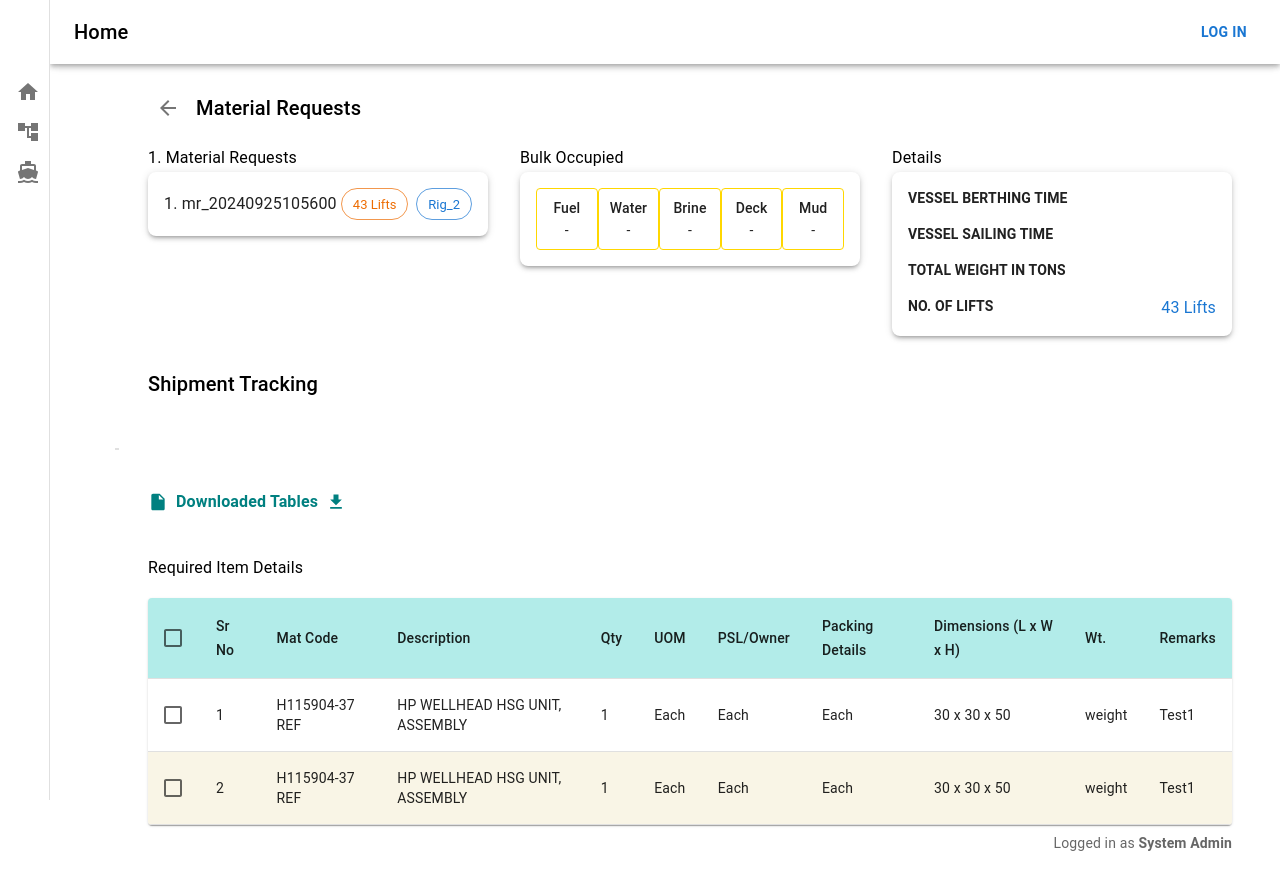
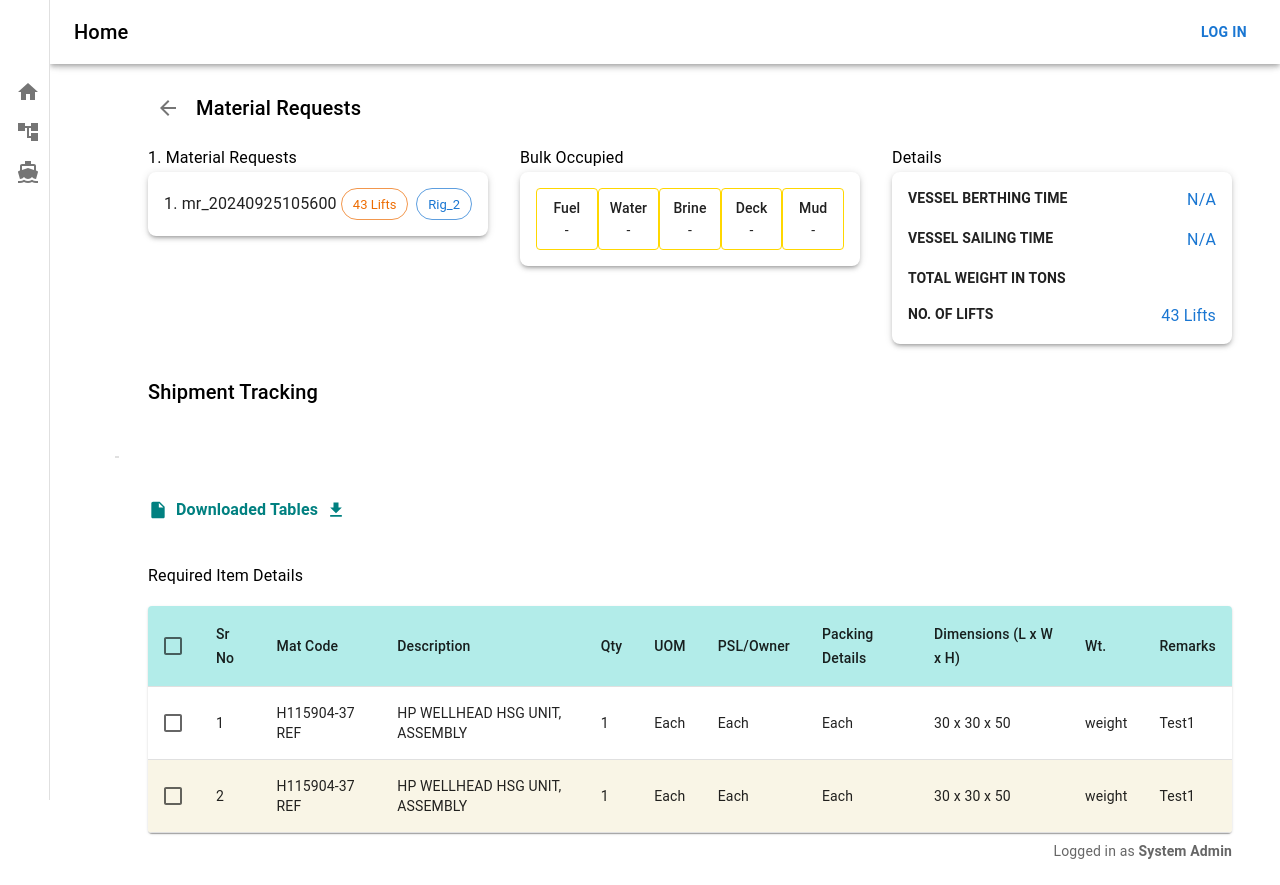
Before and after one commit to Xpverse/Essos, a React (Create React App) app in the folder rig-frontend/: page /vess2 in a window 1280 px wide. Built offline with nearby package versions, Linux system fonts and the light colour scheme.

Commit message:
state management - part 32

```diff
--- /dev/null
+++ b/package.json
@@ -0,0 +1,5 @@
+{
+  "dependencies": {
+    "date-fns": "^4.1.0"
+  }
+}
--- a/rig-frontend/src/components/vess2.js
+++ b/rig-frontend/src/components/vess2.js
@@ -9,6 +9,7 @@ import { useParams } from 'react-router-dom';
 import { useDispatch,useSelector } from 'react-redux';
 import { fetchCurrentVesselFinalAction } from '../redux/actions/vesselAction';
 import axios from 'axios';
+import { format } from 'date-fns';
 const VesselMaterialRequest = () => {
   const [selectedRows, setSelectedRows] = useState([]);
   const [vesselJourneyStops, setVesselJourneyStops] = useState(null);
@@ -149,14 +150,14 @@ const VesselMaterialRequest = () => {
               <Box display="flex" justifyContent="space-between" width="100%" mb={2}>
                 <Typography variant="body2" style={{ fontWeight: 'bold' }}>VESSEL BERTHING TIME</Typography>
                 <Box textAlign="right">
-                  <Typography variant="body1" color="primary">{currentVessel && currentVessel.currentVesselJourney && currentVessel.currentVesselJourney.vesselJourneyBerthingOn}</Typography>
+                  <Typography variant="body1" color="primary">{currentVessel && currentVessel.currentVesselJourney && currentVessel.currentVesselJourney.vesselJourneyBerthingOn ? format(new Date(currentVessel.currentVesselJourney.vesselJourneyBerthingOn), 'yyyy-MM-dd HH:mm:ss') :'N/A'}</Typography>
                 </Box>
               </Box>
 
               <Box display="flex" justifyContent="space-between" width="100%" mb={2}>
                 <Typography variant="body2" style={{ fontWeight: 'bold' }}>VESSEL SAILING TIME</Typography>
                 <Box textAlign="right">
-                <Typography variant="body1" color="primary">{currentVessel && currentVessel.currentVesselJourney.vesselJourneySailingOn}</Typography>
+                <Typography variant="body1" color="primary">{currentVessel && currentVessel.currentVesselJourney && currentVessel.currentVesselJourney.vesselJourneySailingOn ? format(new Date(currentVessel.currentVesselJourney.vesselJourneySailingOn),'yyyy-MM-dd HH:mm:ss'):'N/A'}</Typography>
                 </Box>
               </Box>
 
```
Also changed, not shown: 2 other files (tests, documents, lock files or other folders).
